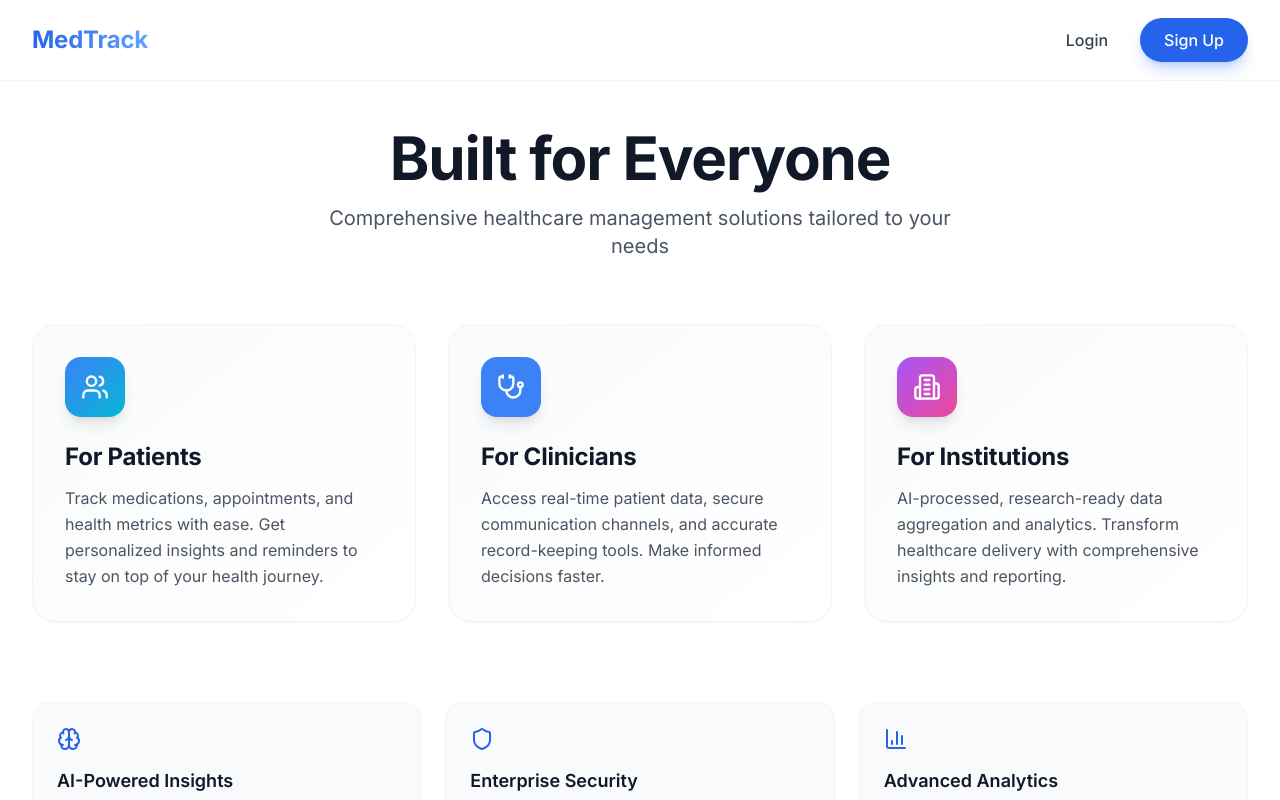
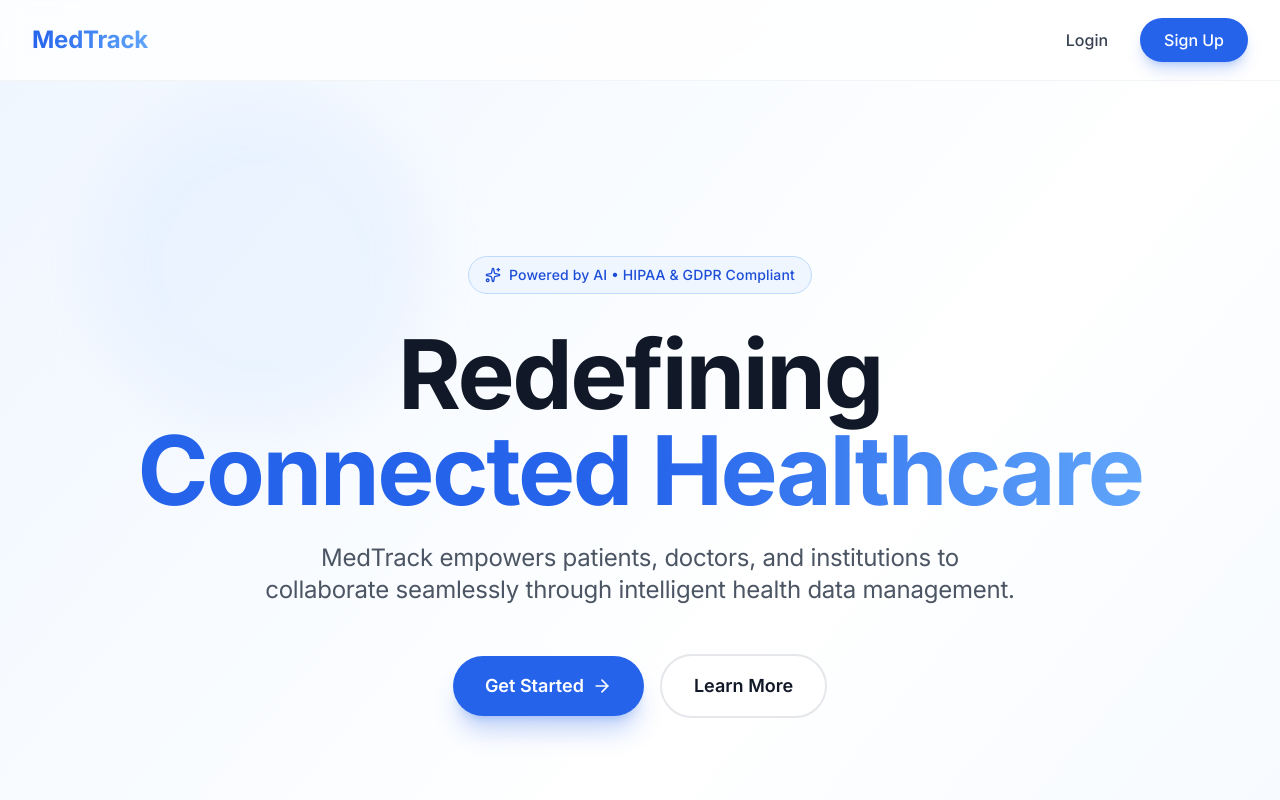
Before and after one commit to vonixxxxx/medtrack, a React (Vite) app in the folder frontend/: page / in a window 1280 px wide. Shown: the top 800 px of the page. Built offline with nearby package versions, Linux system fonts and the light colour scheme; no server answers.

Commit message:
fix: restore LandingHero import with resolve.extensions config

```diff
--- a/frontend/src/pages/LandingPage.jsx
+++ b/frontend/src/pages/LandingPage.jsx
@@ -1,5 +1,6 @@
 import React from 'react';
 import LandingHeader from '../components/landing/LandingHeader';
+import LandingHero from '../components/landing/LandingHero';
 import LandingFeatures from '../components/landing/LandingFeatures';
 import LandingCollaboration from '../components/landing/LandingCollaboration';
 import LandingAISecurity from '../components/landing/LandingAISecurity';
@@ -10,6 +11,7 @@ export default function LandingPage() {
   return (
     <main className="min-h-screen">
       <LandingHeader />
+      <LandingHero />
       <LandingFeatures />
       <LandingCollaboration />
       <LandingAISecurity />
```
